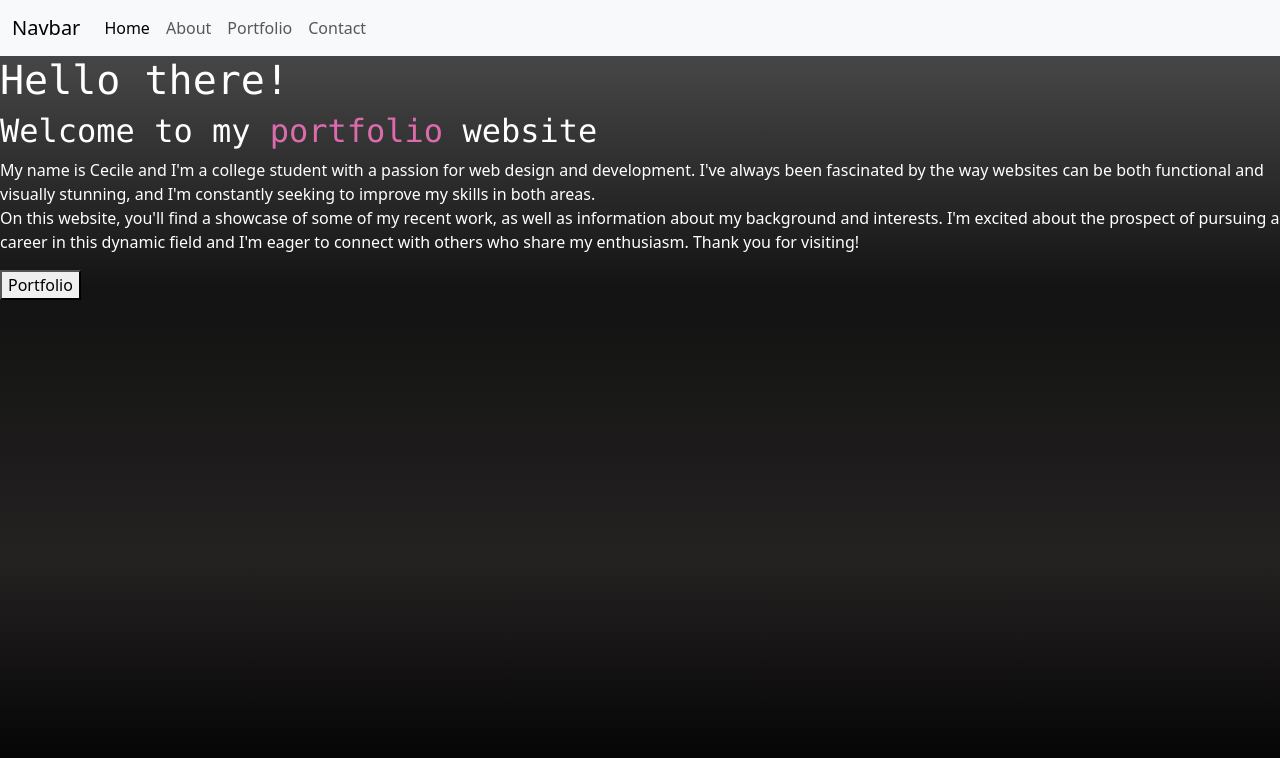
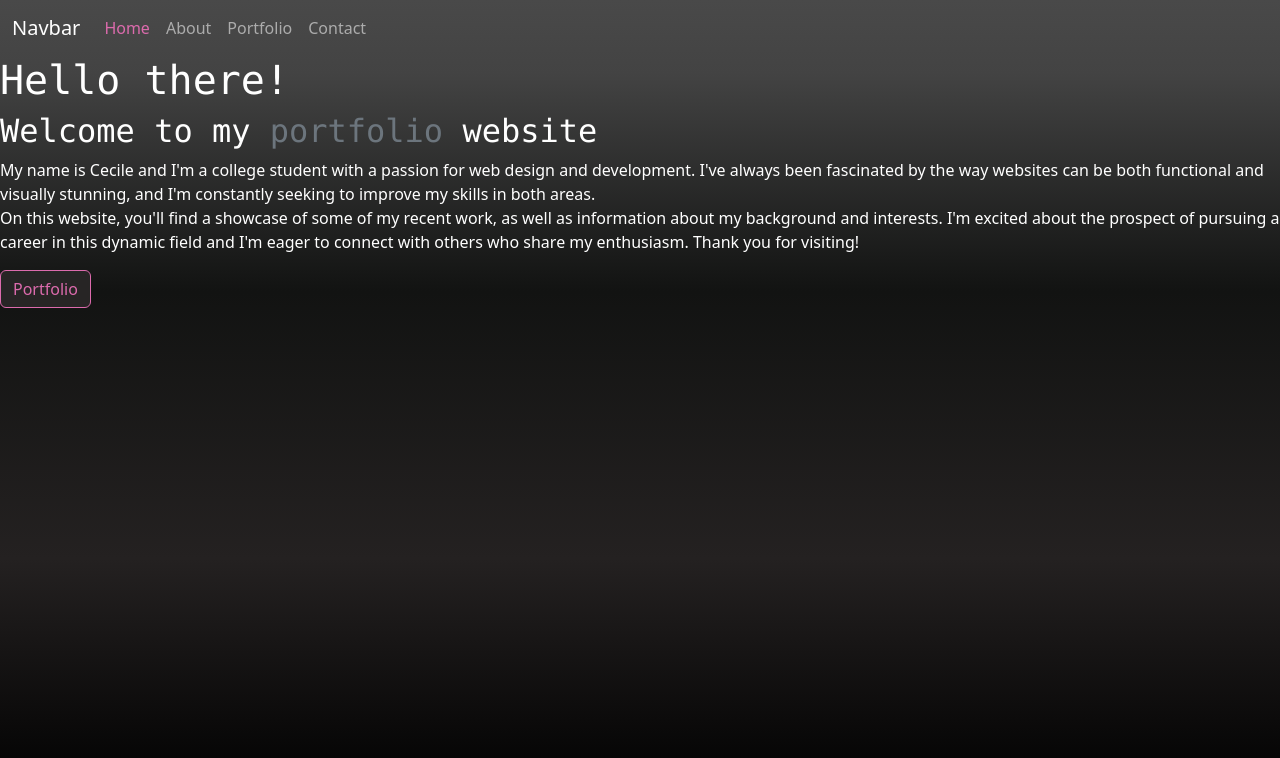
Before and after one commit to CecileSChapman/portfolio, a plain HTML site: page index.html in a window 1280 px wide. Drawn offline with nearby package versions, Linux system fonts and the light colour scheme.

Commit message:
testing colours

```diff
--- a/css/main.css
+++ b/css/main.css
@@ -49,6 +49,14 @@ table {
 
 /* css start */
 
+:root {
+	--pink: #DC6BAD;
+	--light-grey: #D5D5D5;
+	--white: white;
+	--dark: #272525;
+	--bs-secondary-rgb: rgb(39, 37, 37);
+}
+
 h1, h2, h3, h4, h5, h6 {
     font-family: Consolas,monaco,monospace;
 }
@@ -60,19 +68,56 @@ body {
     font-family: Arial, Helvetica, sans-serif;
     background: linear-gradient(#707070 0%, #494949 0%, #434343 9.2%, #121312 36.4%, #242121 69.86%, #000 100%);
     background-attachment: fixed;
-    color: white;
+    color: var(--white);
 }
 
 .text-primary {
-    color: white;
+    color: var(--white);
 }
 .pink {
-    color: #DC6BAD;
+    color: var(--pink);
 }
 
 a {
     text-decoration: none!important;
 }
 a:hover {
-    color:#ffc0e5;
+    color: var(--light-grey)!important;
 }
+
+.link-secondary {
+	color: var(--pink)!important;
+}
+
+/*nav styles*/
+
+.bg-secondary {
+	color: var(--dark)!important;
+}
+
+.active {
+	color: var(--pink)!important;
+}
+
+.bg-secondary {
+	--bs-secondary-rgb: #272525!important;
+}
+
+/*button styles*/
+
+.btn-primary {
+    --bs-btn-color: var(--pink)!important;
+    --bs-btn-bg: var(--dark)!important;
+    --bs-btn-border-color: var(--pink)!important;
+    --bs-btn-hover-color: #fff;
+    --bs-btn-hover-bg: var(--pink);
+    --bs-btn-hover-border-color: #0a58ca;
+    --bs-btn-focus-shadow-rgb: 49,132,253;
+    --bs-btn-active-color: #fff;
+    --bs-btn-active-bg: #0a58ca;
+    --bs-btn-active-border-color: #0a53be;
+    --bs-btn-active-shadow: inset 0 3px 5px rgba(0, 0, 0, 0.125);
+    --bs-btn-disabled-color: #fff;
+    --bs-btn-disabled-bg: #0d6efd;
+    --bs-btn-disabled-border-color: #0d6efd;
+}
--- a/index.html
+++ b/index.html
@@ -7,11 +7,12 @@
     <title>Cecile's Portfolio</title>
 
     <link rel="stylesheet" href="css/main.css">
+    <!--bootstrap-->
     <link href="https://cdn.jsdelivr.net/npm/bootstrap@5.3.0-alpha3/dist/css/bootstrap.min.css" rel="stylesheet" integrity="sha384-KK94CHFLLe+nY2dmCWGMq91rCGa5gtU4mk92HdvYe+M/SXH301p5ILy+dN9+nJOZ" crossorigin="anonymous">
 
 </head>
 <body>
-    <nav class="navbar navbar-expand-lg bg-body-tertiary sticky-top">
+    <nav class="navbar navbar-expand-lg bg-secondary sticky-top navbar-dark">
         <div class="container-fluid">
           <a class="navbar-brand" href="index.html">Navbar</a>
           <div class="collapse navbar-collapse" id="navbarNav">
@@ -35,17 +36,20 @@
 
     <main>
         <h1 class="text-white">Hello there!</h1>
-        <h2 class="text-white">Welcome to my <a class="pink" href="portfolio.html">portfolio</a> website</h2>
+        <h2 class="text-white">Welcome to my <a class="link-secondary" href="portfolio.html">portfolio</a> website</h2>
         <p class="text-white">
             My name is Cecile and I'm a college student with a passion for web design and development. I've always been fascinated by the way websites can be both functional and visually stunning, and I'm constantly seeking to improve my skills in both areas.
             <br>
             On this website, you'll find a showcase of some of my recent work, as well as information about my background and interests. I'm excited about the prospect of pursuing a career in this dynamic field and I'm eager to connect with others who share my enthusiasm. Thank you for visiting!
         </p>
-        <button>Portfolio</button>
+        <a class="btn btn-primary" href="portfolio.html">Portfolio</a>
     </main>
 
     <footer>
 
     </footer>
+
+    <!--bootstrap-->
+    <script src="https://cdn.jsdelivr.net/npm/bootstrap@5.3.0-alpha3/dist/js/bootstrap.bundle.min.js" integrity="sha384-ENjdO4Dr2bkBIFxQpeoTz1HIcje39Wm4jDKdf19U8gI4ddQ3GYNS7NTKfAdVQSZe" crossorigin="anonymous"></script>
 </body>
 </html>
```
Also changed, not shown: contact.html (+3 -2 lines).
